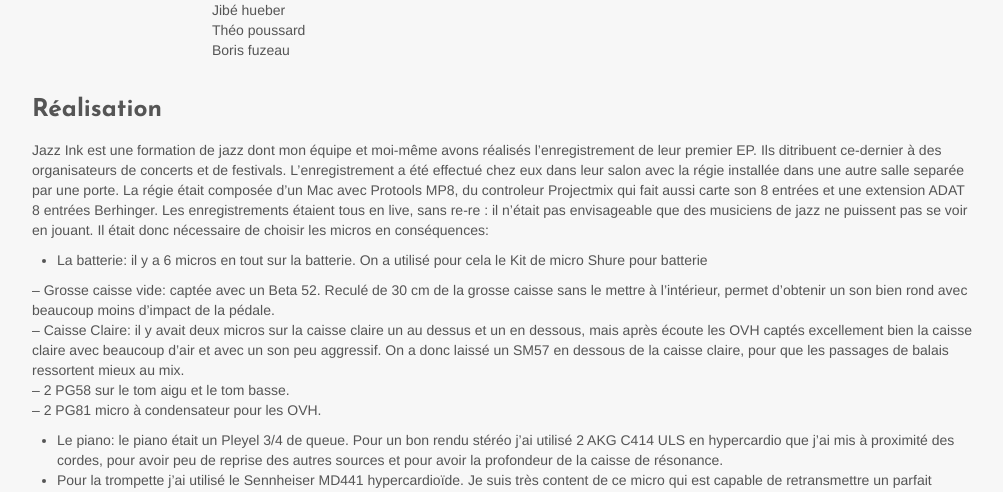
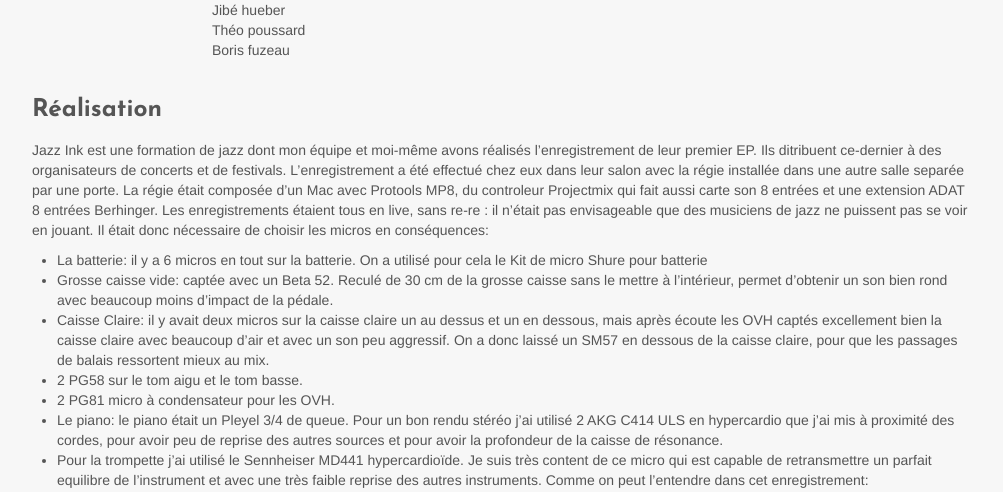
Before and after one commit to Baptisteq/baptisteq.github.com, a Jekyll site: the page built from jazzink.md, in a window 1280 px wide. Shown: the part 825-1317 px from the top of the page, without its empty margins (138-1141 px from the left). Built offline with Jekyll 4.4.1, drawn with Linux system fonts in a browser that asks for light colours.

```diff
--- a/_layouts/default.html
+++ b/_layouts/default.html
@@ -3,8 +3,8 @@
     <head>
         <meta charset="utf-8">
         <title>{{ page.title }}{% if page.title %} | {% endif %}Baptiste Quéméner</title>
-        <meta name="description" content="">
-        <meta name="author" content="">
+        <meta name="description" content="{{ page.title }}">
+        <meta name="author" content="Baptiste Quéméner">
 
         <!-- HTML5 shim, for IE6-8 support of HTML elements -->
         <!--[if lt IE 9]>
--- a/_layouts/production.html
+++ b/_layouts/production.html
@@ -1,7 +1,11 @@
 ---
 layout: default
 ---
-<h2>{{ page.title | capitalize }}</h2>
+<div class="row">
+    <div class="span12">
+        <h2>{{ page.title | capitalize }}</h2>
+    </div>
+</div>
 <div class="row">
     <div class="span5">
         <dl class="dl-horizontal">
--- a/css/default.less
+++ b/css/default.less
@@ -21,3 +21,7 @@
 .centered-text {
     text-align: center;
 }
+
+body {
+    padding-bottom: 40px;
+}
--- a/jazzink.md
+++ b/jazzink.md
@@ -23,13 +23,11 @@
 La régie était composée d'un Mac avec Protools MP8, du controleur Projectmix qui fait aussi carte son 8 entrées et une extension ADAT 8 entrées Berhinger.
 Les enregistrements étaient tous en live, sans re-re : il n'était pas envisageable que des musiciens de jazz ne puissent pas se voir en jouant. Il était donc nécessaire de choisir les micros en conséquences:
 
-- La batterie: il y a 6 micros en tout sur la batterie. On a utilisé pour cela le Kit de micro Shure pour batterie
-
--- Grosse caisse vide: captée avec un Beta 52. Reculé de 30 cm de la grosse caisse sans le mettre à l'intérieur, permet d'obtenir un son bien rond avec beaucoup moins d'impact de la pédale.
--- Caisse Claire: il y avait deux micros sur la caisse claire un au dessus et un en dessous, mais après écoute les OVH captés excellement bien la caisse claire avec beaucoup d'air et avec un son peu aggressif. On a donc laissé un SM57 en dessous de la caisse claire, pour que les passages de balais ressortent mieux au mix.
--- 2 PG58 sur le tom aigu et le tom basse.
--- 2 PG81 micro à condensateur pour les OVH.
-
-- Le piano: le piano était un Pleyel 3/4 de queue. Pour un bon rendu stéréo j'ai utilisé 2 AKG C414 ULS en hypercardio que j'ai mis à proximité des cordes, pour avoir peu de reprise des autres sources et pour avoir la profondeur de la caisse de résonance.
-- Pour la trompette j'ai utilisé le Sennheiser MD441 hypercardioïde. Je suis très content de ce micro qui est capable de retransmettre un parfait equilibre de l'instrument et avec une très faible reprise des autres instruments. Comme on peut l'entendre dans cet enregistrement:
+ - La batterie: il y a 6 micros en tout sur la batterie. On a utilisé pour cela le Kit de micro Shure pour batterie
+  - Grosse caisse vide: captée avec un Beta 52. Reculé de 30 cm de la grosse caisse sans le mettre à l'intérieur, permet d'obtenir un son bien rond avec beaucoup moins d'impact de la pédale.
+  - Caisse Claire: il y avait deux micros sur la caisse claire un au dessus et un en dessous, mais après écoute les OVH captés excellement bien la caisse claire avec beaucoup d'air et avec un son peu aggressif. On a donc laissé un SM57 en dessous de la caisse claire, pour que les passages de balais ressortent mieux au mix.
+  - 2 PG58 sur le tom aigu et le tom basse.
+  - 2 PG81 micro à condensateur pour les OVH.
+ - Le piano: le piano était un Pleyel 3/4 de queue. Pour un bon rendu stéréo j'ai utilisé 2 AKG C414 ULS en hypercardio que j'ai mis à proximité des cordes, pour avoir peu de reprise des autres sources et pour avoir la profondeur de la caisse de résonance.
+ - Pour la trompette j'ai utilisé le Sennheiser MD441 hypercardioïde. Je suis très content de ce micro qui est capable de retransmettre un parfait equilibre de l'instrument et avec une très faible reprise des autres instruments. Comme on peut l'entendre dans cet enregistrement:
 <iframe width="100%" height="166" scrolling="no" frameborder="no" src="https://w.soundcloud.com/player/?url=http%3A%2F%2Fapi.soundcloud.com%2Ftracks%2F81817385%3Fsecret_token%3Ds-OSnuG&amp;color=ff6600&amp;auto_play=false&amp;show_artwork=false"></iframe>
```
